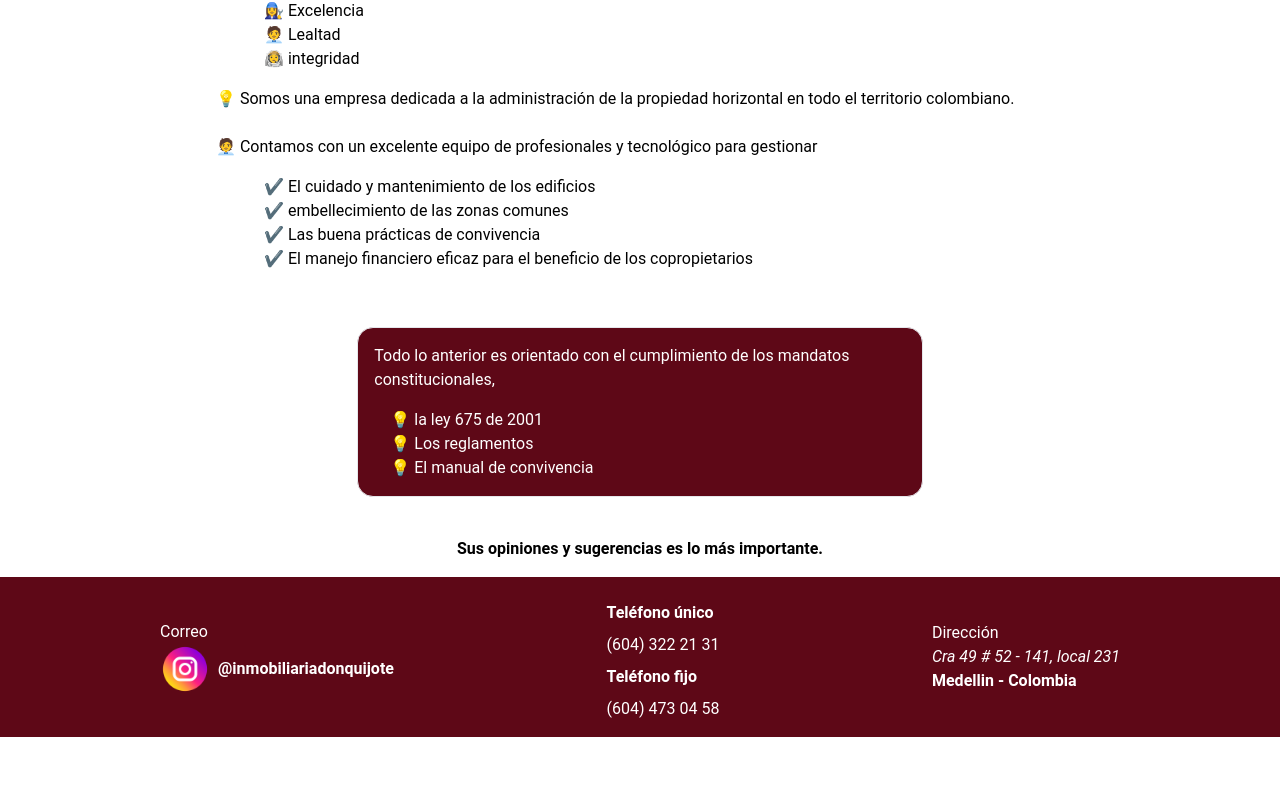
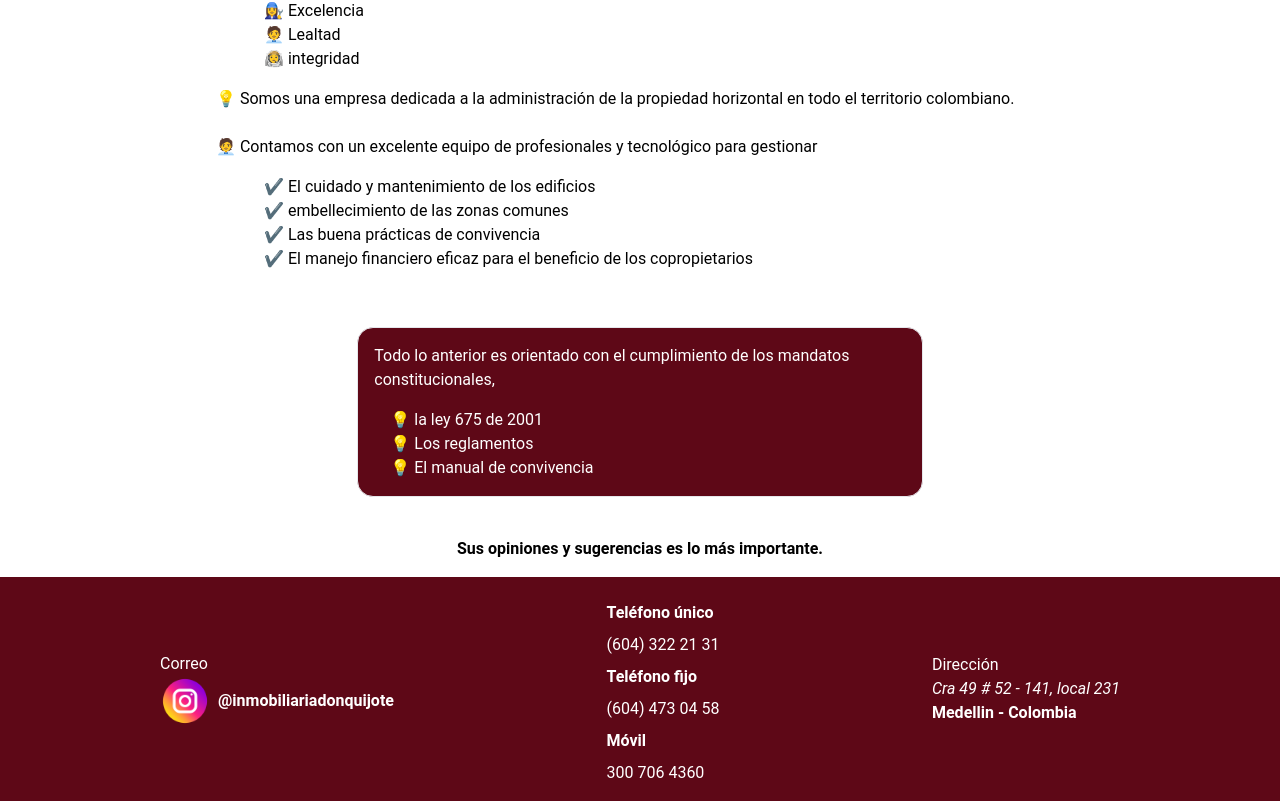
Before and after one commit to darmo1/inmobiliaria-project, a Next.js app: page /nosotros in a window 1280 px wide. Shown: the part 995-1796 px from the top of the page. Before the commit the page ends 1732 px from the top, so only its background shows below. Built offline with nearby package versions, Linux system fonts and the light colour scheme.

Commit message:
fix(frontend): add movil in the footer

```diff
--- a/components/Footer.js
+++ b/components/Footer.js
@@ -36,6 +36,10 @@
               <h3 className="my-2 font-semibold">Teléfono fijo</h3>
               <span>(604) 473 04 58</span>
             </div>
+            <div>
+              <h3 className="my-2 font-semibold">Móvil</h3>
+              <span> 300 706 4360</span>
+            </div>
           </div>
 
           <div className="text-white">
```
